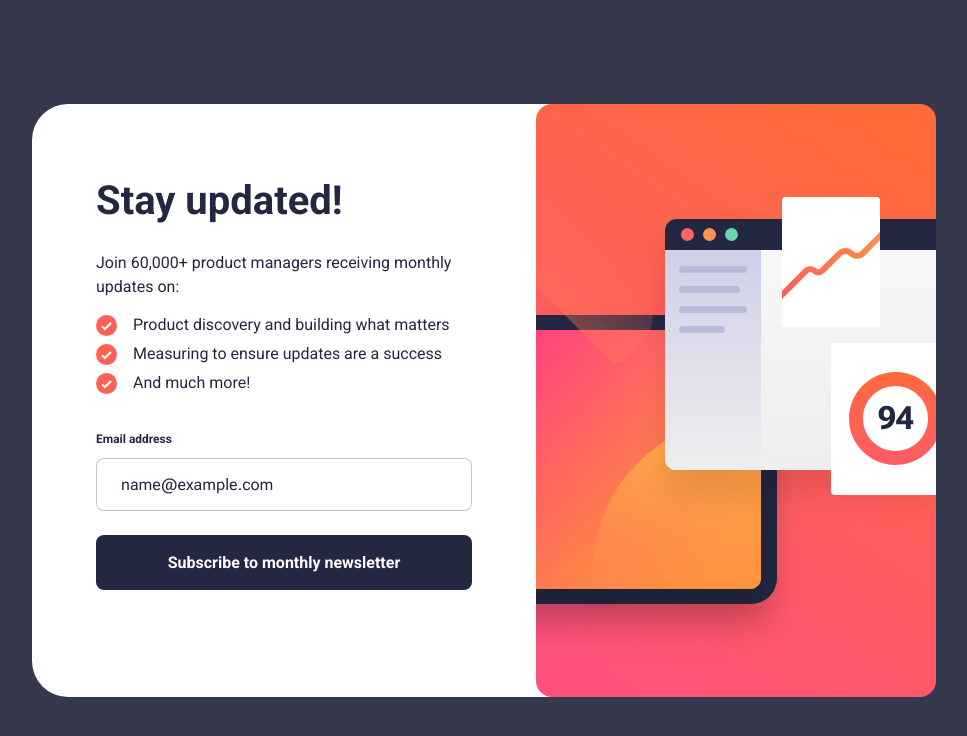
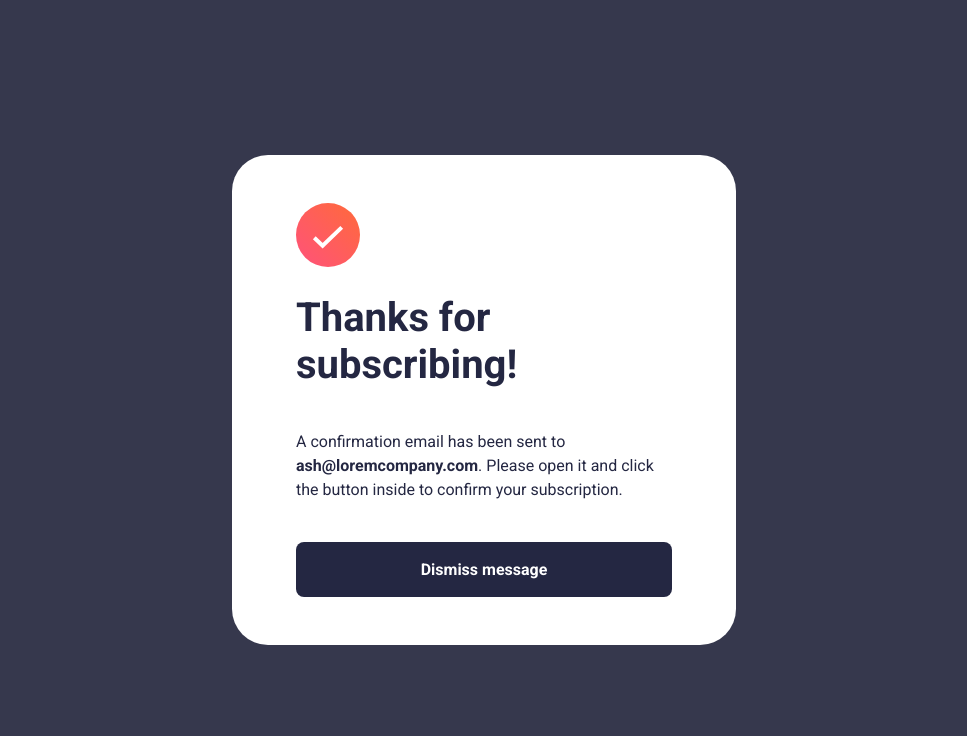
Before and after one commit to bluepersia/newsletter-signup-2, a plain HTML site: page index.html in a window 1280 px wide. Both pictures are taken after typing "name@example.com" into the empty fields and a click on the button "Subscribe to monthly newsletter". Shown: the whole page, without its empty margins (156-1123 px from the left). Drawn offline with Linux system fonts and the light colour scheme.

Commit message:
Thank you

```diff
--- a/app.js
+++ b/app.js
@@ -1,5 +1,6 @@
 const form = document.getElementById ('cmp__form');
 const email = document.getElementById ('cmp__email');
+const cmp = document.getElementById ('cmp');
 
 form.addEventListener ('submit', submit);
 
@@ -14,4 +15,15 @@ function submit (e)
     }
 
     email.parentElement.classList.remove ('invalid');
+
+    const html = `
+    <img src="./assets/images/icon-success.svg" alt="Success"/>
+    <h1 id="cmp__title">Thanks for subscribing!</h1>
+    <p id="cmp__body">A confirmation email has been sent to <strong>ash@loremcompany.com</strong>. Please open it and click the button inside to confirm your subscription.</p>
+    <button id="cmp__btn">Dismiss message</button>
+    `
+
+    cmp.classList.add ('thanks');
+    cmp.innerHTML = html;
+    document.getElementById ('cmp__btn').addEventListener ('click', () => document.body.removeChild (cmp));
 }
--- a/style.css
+++ b/style.css
@@ -21,11 +21,11 @@ body {
     align-items: center;
 }
 
-#cmp * {
+#cmp *, #cmp{
     box-sizing: border-box;
 }
 
-#cmp * :first-child {
+#cmp * :first-child{
     margin-top: 0;
 }
 
@@ -165,6 +165,20 @@ body {
     background: var(--g-1);
 }
 
+#cmp.thanks {
+    display: flex;
+    flex-direction: column;
+    align-items: start;
+    max-width: 504px;
+    min-height: 100vh;
+    padding: 9.37em 6.4% 2.5em;
+}
+
+#cmp.thanks #cmp__btn {
+    display: block;
+    margin-top: auto;
+}
+
 /* Padding */
 #cmp__content {
     padding: 2.5em 6.4%;
@@ -197,4 +211,14 @@ body {
         max-width: 504px;
     }
 
+    #cmp.thanks {
+        min-height: auto;
+        padding: 3em 4em;
+    }
+
+    #cmp.thanks #cmp__body {
+        margin-bottom: 2.5em;
+    }
+
+
 }
```
Also changed, not shown: index.html (+1 -0 lines).
